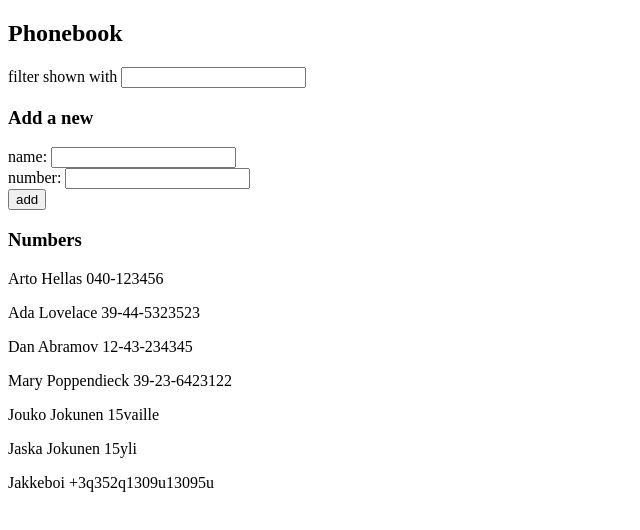
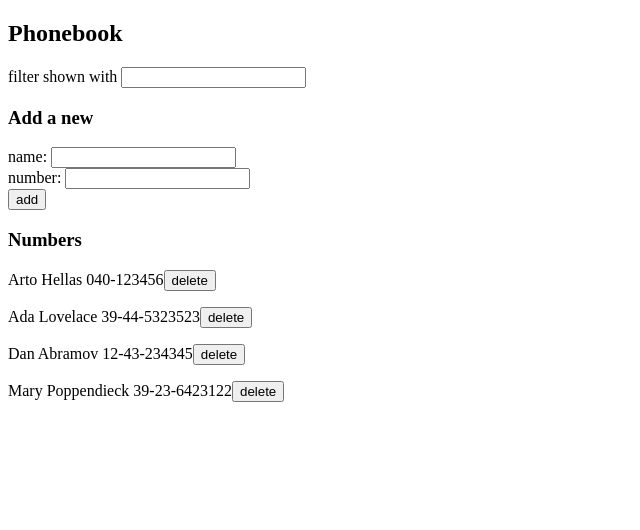
Before and after one commit to JooelMan/FullStackOpen, a React (Create React App) app in the folder osa2/puhelinluettelo/: page / in a window 1280 px wide. Shown: the top 530 px of the page, without its empty margins (0-640 px from the left). Built offline with nearby package versions, Linux system fonts and the light colour scheme; data requests are answered from the project's data file.

Commit message:
Add functionality to delete numbers

```diff
--- a/osa2/puhelinluettelo/db.json
+++ b/osa2/puhelinluettelo/db.json
@@ -19,21 +19,6 @@
       "name": "Mary Poppendieck",
       "number": "39-23-6423122",
       "id": 4
-    },
-    {
-      "name": "Jouko Jokunen",
-      "number": "15vaille",
-      "id": 5
-    },
-    {
-      "name": "Jaska Jokunen",
-      "number": "15yli",
-      "id": 6
-    },
-    {
-      "name": "Jakkeboi",
-      "number": "+3q352q1309u13095u",
-      "id": 7
     }
   ]
 }
--- a/osa2/puhelinluettelo/src/App.js
+++ b/osa2/puhelinluettelo/src/App.js
@@ -45,6 +45,13 @@ const App = () => {
     setNewFilter(event.target.value)
   }
 
+  const deleteNumber = (id, name) => {
+    if (window.confirm(`Delete ${name}?`)) {
+      setPersons(persons.filter(p => p.id !== id))
+      personService.deleteFromServer(id)
+    }
+  }
+
   return (
     <div>
       <h2>Phonebook</h2>
@@ -56,7 +63,7 @@ const App = () => {
         submitOC={handleNewNumber}
       />
       <h3>Numbers</h3>
-      <Numbers persons={persons} filter={filter} />
+      <Numbers persons={persons} filter={filter} deleteNum={deleteNumber}/>
     </div>
   )
 
--- a/osa2/puhelinluettelo/src/components/Numbers.js
+++ b/osa2/puhelinluettelo/src/components/Numbers.js
@@ -22,15 +22,22 @@ const Filter = ({ v, oc }) => {
     )
   }
 
-  const Person = ({ name, number}) => <p>{name} {number}</p>
+  const Person = ({ id, name, number, deleteNum }) => (
+    <>
+      <p>
+        {name} {number}
+        <button onClick={() => deleteNum(id, name)}>delete</button>
+      </p>
+    </>
+  )
 
-  const Numbers = ({ persons, filter }) => {
+  const Numbers = ({ persons, filter, deleteNum }) => {
     const f = filter.toLowerCase()
     const filtered = persons.filter(p => p.name.toLowerCase().includes(f))
     return (
       <>
         {filtered.map(p =>
-          <Person key={p.name} name={p.name} number={p.number} />
+          <Person key={p.name} name={p.name} number={p.number} deleteNum={deleteNum} id={p.id} />
         )}
       </>
     )
--- a/osa2/puhelinluettelo/src/services/persons.js
+++ b/osa2/puhelinluettelo/src/services/persons.js
@@ -12,4 +12,8 @@ const create = (newNameObj) => {
   return request.then(response => response.data)
 }
 
-export default { create, getAll }
+const deleteFromServer = id => {
+  axios.delete(`${baseUrl}/${id}`)
+}
+
+export default { create, getAll, deleteFromServer }
```
